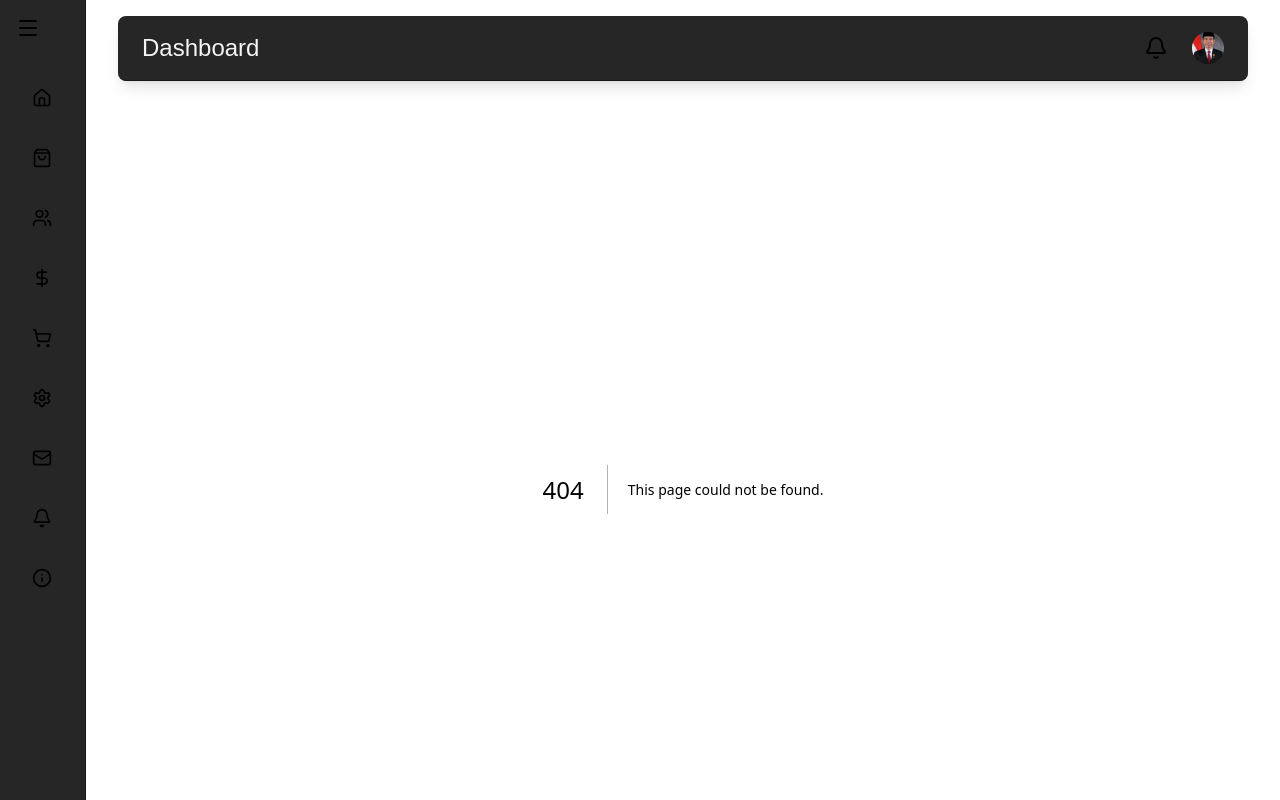
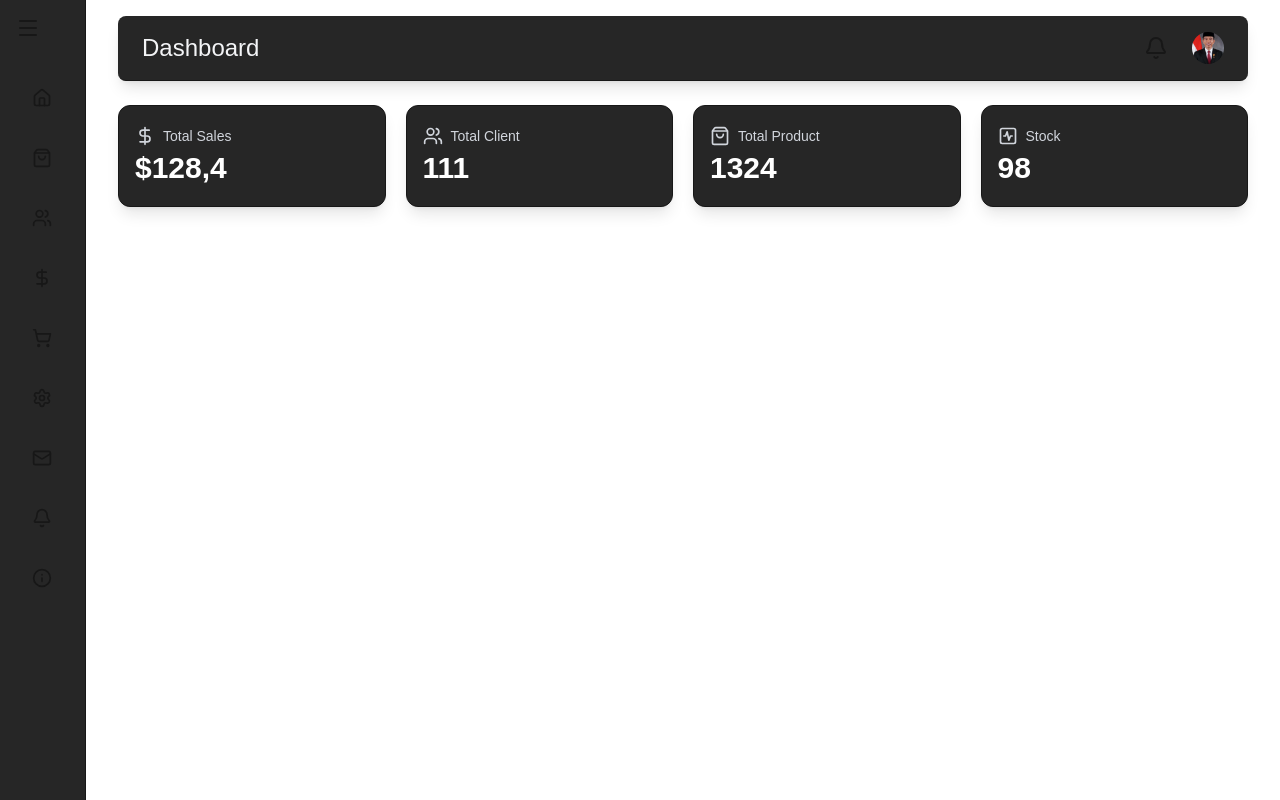
Before and after one commit to Startang141/dashboard-next, a Next.js app: page /overview in a window 1280 px wide. Before the commit this address had no page. Built offline with nearby package versions, Linux system fonts and the light colour scheme.

Commit message:
overview tab

```diff
--- /dev/null
+++ b/app/overview/page.tsx
@@ -0,0 +1,20 @@
+import React from "react";
+import { DollarSign, ShoppingBag, SquareActivity, Users } from "lucide-react";
+import StatCard from "@/components/StatCard";
+
+const OverviewPage: React.FC = () => {
+  return (
+    <div className="flex-1 overflow-auto relative z-10">
+      <div className="max-w-screen mx-auto py-4 px-4 sm:px-6 lg:px-8 ">
+        <div className="grid grid-cols-1 gap-5 sm:grid-cols-2 lg:grid-cols-4 mb-8">
+          <StatCard name="Total Sales" icon={DollarSign} value="$128,4" />
+          <StatCard name="Total Client" icon={Users} value="111" />
+          <StatCard name="Total Product" icon={ShoppingBag} value="1324" />
+          <StatCard name="Stock" icon={SquareActivity} value="98" />
+        </div>
+      </div>
+    </div>
+  );
+};
+
+export default OverviewPage;
--- a/app/page.tsx
+++ b/app/page.tsx
@@ -1,5 +1,5 @@
-import Image from "next/image";
+import OverviewPage from "../app/overview/page"
 
 export default function Home() {
-  return <></>;
+  return <OverviewPage />;
 }
--- /dev/null
+++ b/components/StatCard.tsx
@@ -0,0 +1,24 @@
+import { LucideIcon, User } from 'lucide-react'
+import React from 'react'
+
+interface statCardProp {
+    name: string;
+    icon: LucideIcon;
+    value: string | number;
+}
+
+const StatCard: React.FC<statCardProp> = ({name, icon:Icon, value}) => {
+  return (
+    <div className='bg-neutral-800 backdrop-blur-md overflow-hidden shadow-lg rounded-xl border border-neutral-900 '>
+        <div className='px-4 py-5 sm: p-6'>
+            <span className='flex items-center text-sm font-medium text-gray-300 gap-2'>
+                <Icon size={20}/>
+                {name}
+            </span>
+            <p className='mt-1 text-3xl font-semibold text-white'>{value}</p>
+        </div>
+    </div>
+  )
+}
+
+export default StatCard
```
